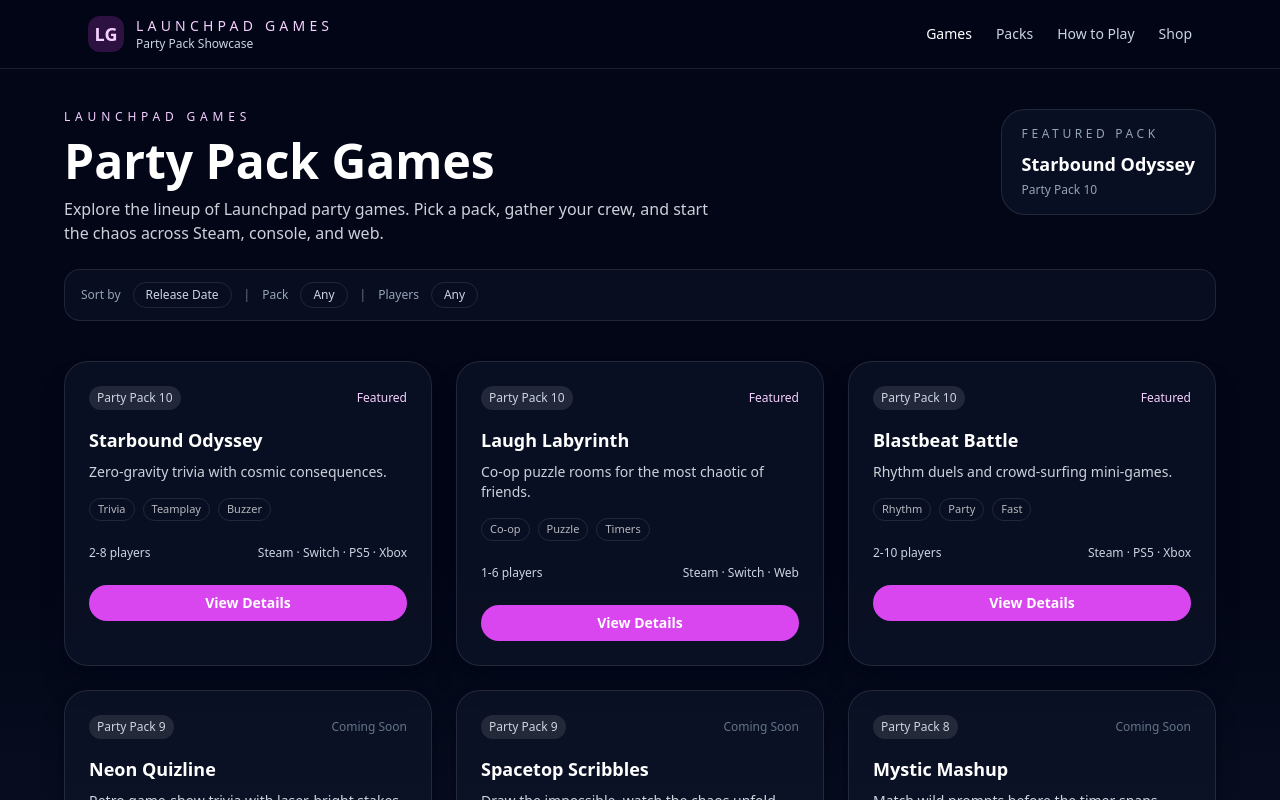
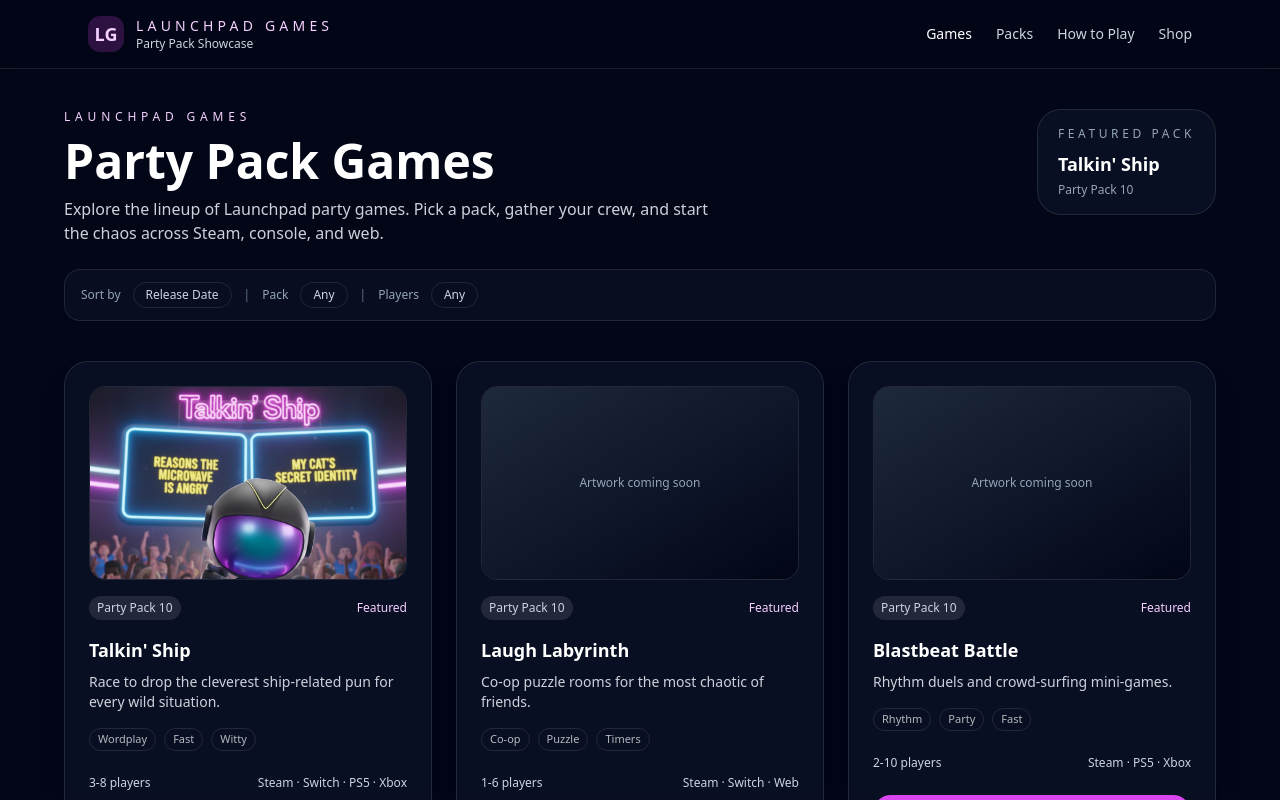
Before and after one commit to s-shindeldecker/launchpad-games-lobby, a Nuxt app: page /games in a window 1280 px wide. Shown: the top 800 px of the page. Built offline with nearby package versions, Linux system fonts and the light colour scheme.

Commit message:
Add Talkin' Ship featured game artwork

```diff
--- a/app/components/GameCard.vue
+++ b/app/components/GameCard.vue
@@ -2,6 +2,21 @@
   <article
     class="group flex h-full flex-col rounded-3xl border border-white/10 bg-slate-900/60 p-6 shadow-xl shadow-slate-950/60 transition hover:border-fuchsia-400/50 hover:bg-slate-900/80"
   >
+    <div class="relative mb-4 overflow-hidden rounded-2xl border border-white/10">
+      <img
+        v-if="game.image"
+        :src="game.image"
+        :alt="game.name"
+        class="h-48 w-full object-cover object-top"
+      />
+      <div
+        v-else
+        class="flex h-48 w-full items-center justify-center bg-gradient-to-br from-slate-800 via-slate-900 to-slate-950 text-xs text-slate-400"
+      >
+        Artwork coming soon
+      </div>
+    </div>
+
     <div class="flex items-center justify-between text-xs text-slate-300">
       <span class="rounded-full bg-white/10 px-2 py-1">{{ game.pack }}</span>
       <span v-if="game.detailed" class="text-fuchsia-200">Featured</span>
@@ -58,6 +73,7 @@
     badges: string[]
     platforms: string[]
     detailed: boolean
+    image?: string
   }
 }>()
 </script>
--- a/app/pages/games/[slug].vue
+++ b/app/pages/games/[slug].vue
@@ -85,17 +85,18 @@
 const route = useRoute()
 
 const detailedGames = {
-  'starbound-odyssey': {
-    name: 'Starbound Odyssey',
+  'talkin-ship': {
+    name: "Talkin' Ship",
     pack: 'Party Pack 10',
-    tagline: 'Zero-gravity trivia with cosmic consequences.',
-    players: '2-8 players',
-    badges: ['Trivia', 'Teamplay', 'Buzzer'],
+    tagline:
+      'A quick-paced, witty party game where every round demands a ship pun.',
+    players: '3-8 players',
+    badges: ['Wordplay', 'Fast', 'Witty'],
     platforms: ['Steam', 'Switch', 'PS5', 'Xbox'],
     highlights: [
-      'Answer mind-bending questions while navigating a drifting space station.',
-      'Team boosts and sabotage rounds keep everyone yelling.',
-      'Spectator mode lets the crowd trigger gravity glitches.'
+      'Beat your friends to the cleverest ship-related pun for each scenario.',
+      'Lightning rounds reward speed, charm, and perfectly cheesy delivery.',
+      'Crowd prompts keep the room roaring and the jokes escalating.'
     ],
     storeLinks: [
       { label: 'Buy on Steam', url: 'https://store.steampowered.com/' },
--- a/app/pages/games/index.vue
+++ b/app/pages/games/index.vue
@@ -22,7 +22,7 @@
               Featured Pack
             </p>
             <p class="mt-2 text-lg font-semibold text-white">
-              Starbound Odyssey
+              Talkin' Ship
             </p>
             <p class="mt-1 text-xs text-slate-400">Party Pack 10</p>
           </div>
@@ -60,14 +60,16 @@
 
 const games = [
   {
-    slug: 'starbound-odyssey',
-    name: 'Starbound Odyssey',
-    tagline: 'Zero-gravity trivia with cosmic consequences.',
+    slug: 'talkin-ship',
+    name: "Talkin' Ship",
+    tagline:
+      'Race to drop the cleverest ship-related pun for every wild situation.',
     pack: 'Party Pack 10',
-    players: '2-8 players',
-    badges: ['Trivia', 'Teamplay', 'Buzzer'],
+    players: '3-8 players',
+    badges: ['Wordplay', 'Fast', 'Witty'],
     platforms: ['Steam', 'Switch', 'PS5', 'Xbox'],
-    detailed: true
+    detailed: true,
+    image: '/images/talkin-ship.png'
   },
   {
     slug: 'laugh-labyrinth',
--- a/app/pages/index.vue
+++ b/app/pages/index.vue
@@ -19,7 +19,7 @@
           Browse Games
         </NuxtLink>
         <NuxtLink
-          to="/games/starbound-odyssey"
+          to="/games/talkin-ship"
           class="rounded-full border border-white/20 px-6 py-3 text-sm text-white/90"
         >
           Featured Pack
```
Also changed, not shown: public/images/talkin-ship.png (added).
